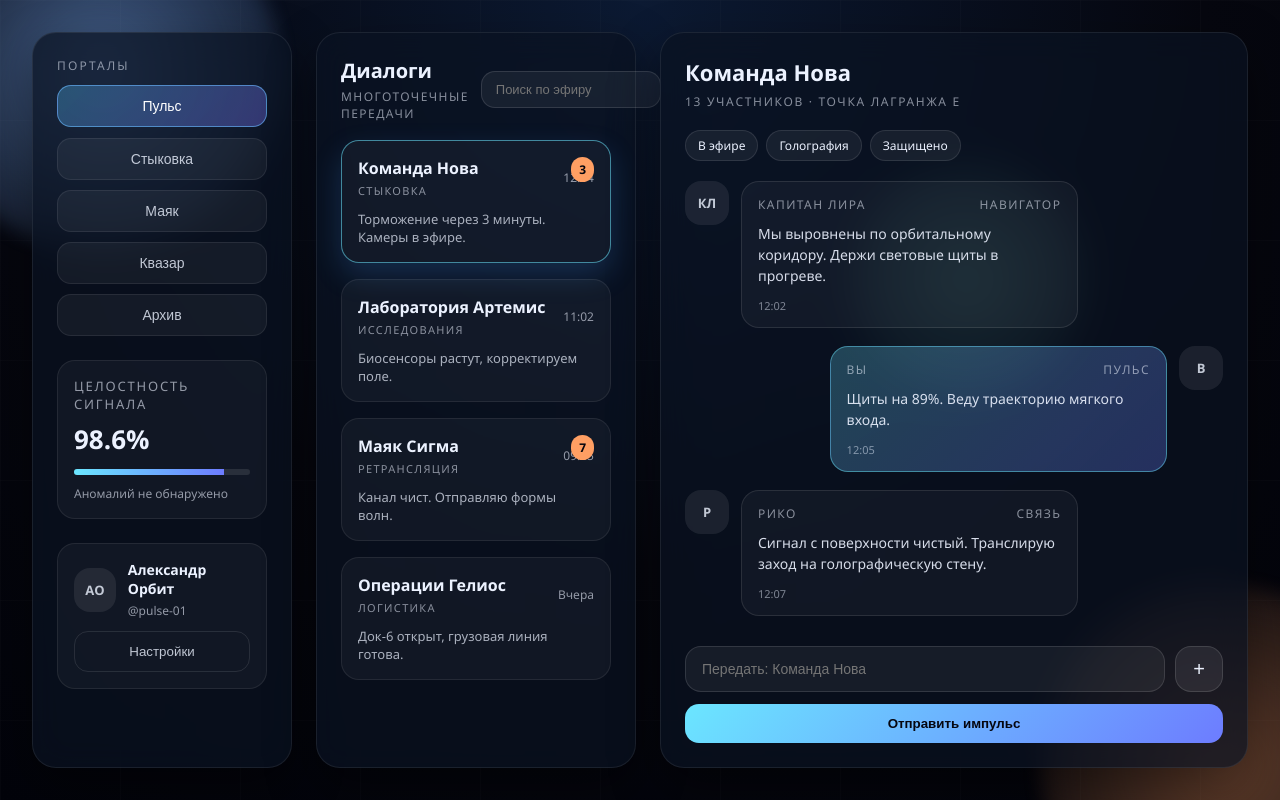
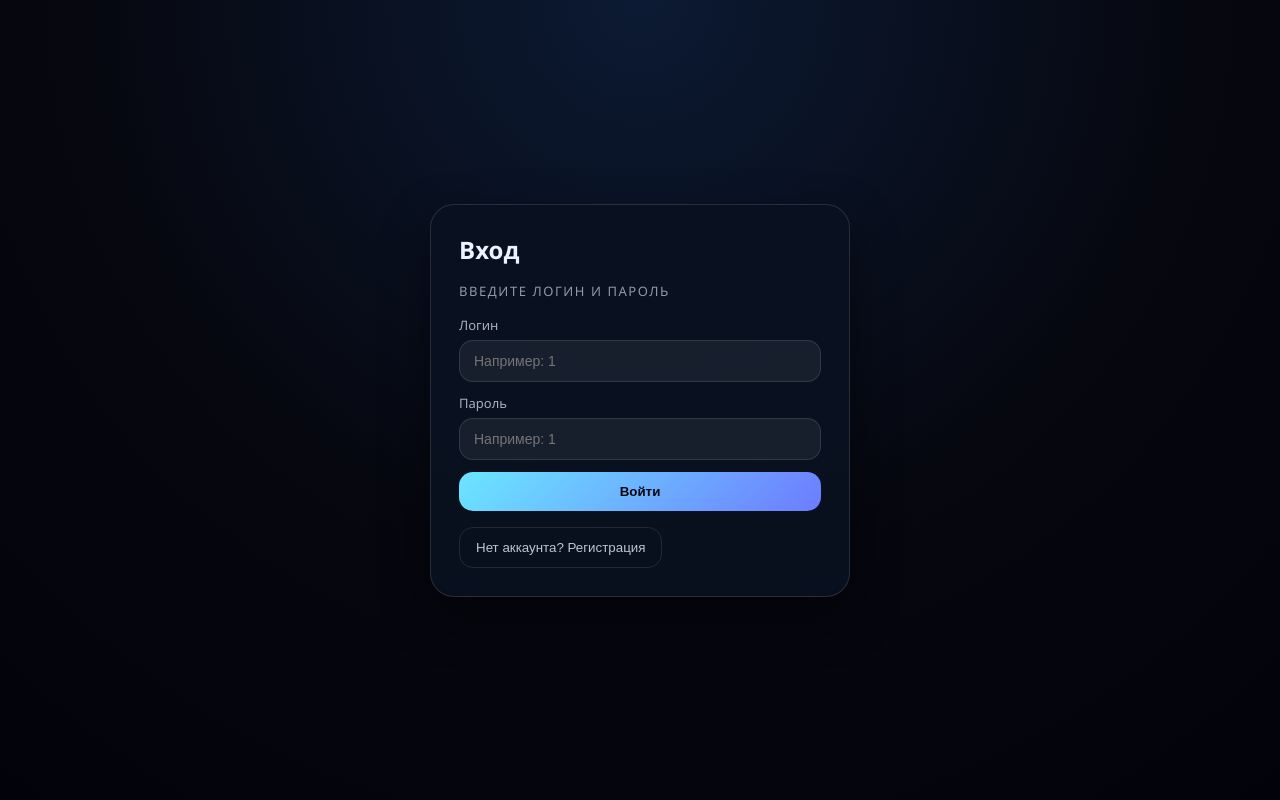
Before and after one commit to MrGodgames/Space-Point, a React (Vite) app: page / in a window 1280 px wide. Built offline with nearby package versions, Linux system fonts and the light colour scheme.

Commit message:
feat: add authentication functionality with login and registration forms

```diff
--- a/src/App.css
+++ b/src/App.css
@@ -31,6 +31,86 @@ body,
   min-height: 100vh;
   overflow: hidden;
   padding: 32px;
+}
+
+.auth {
+  min-height: 100vh;
+  display: grid;
+  place-items: center;
+  padding: 32px;
+}
+
+.auth-card {
+  width: min(420px, 100%);
+  border-radius: 24px;
+  background: rgba(10, 18, 34, 0.85);
+  border: 1px solid rgba(255, 255, 255, 0.12);
+  box-shadow: 0 20px 50px rgba(0, 0, 0, 0.45);
+  padding: 28px;
+  display: grid;
+  gap: 16px;
+}
+
+.auth-card h1 {
+  margin: 0;
+  font-size: 24px;
+}
+
+.auth-sub {
+  margin: 0;
+  color: rgba(236, 242, 255, 0.6);
+  font-size: 13px;
+  text-transform: uppercase;
+  letter-spacing: 0.12em;
+}
+
+.auth-form {
+  display: grid;
+  gap: 12px;
+}
+
+.auth-form label {
+  display: grid;
+  gap: 6px;
+  font-size: 13px;
+  color: rgba(236, 242, 255, 0.7);
+}
+
+.auth-form input {
+  padding: 12px 14px;
+  border-radius: 14px;
+  border: 1px solid rgba(255, 255, 255, 0.12);
+  background: rgba(255, 255, 255, 0.06);
+  color: #ecf2ff;
+  font-size: 14px;
+}
+
+.auth-error {
+  padding: 10px 12px;
+  border-radius: 12px;
+  background: rgba(255, 120, 120, 0.15);
+  border: 1px solid rgba(255, 120, 120, 0.35);
+  color: rgba(255, 214, 214, 0.9);
+  font-size: 12px;
+}
+
+.auth-switch {
+  justify-self: start;
+}
+
+@media (max-width: 720px) {
+  .auth {
+    padding: 0;
+  }
+
+  .auth-card {
+    width: 100%;
+    height: 100%;
+    border-radius: 0;
+    border: none;
+    box-shadow: none;
+    padding: 20px;
+  }
 }
 
 .app-mobile {
--- a/src/App.jsx
+++ b/src/App.jsx
@@ -12,6 +12,15 @@ function App() {
   const [activeThreadId, setActiveThreadId] = useState(threads[0]?.id);
   const [showChat, setShowChat] = useState(false);
   const [isAccountOpen, setIsAccountOpen] = useState(false);
+  const [isAuth, setIsAuth] = useState(false);
+  const [authMode, setAuthMode] = useState("login");
+  const [loginValue, setLoginValue] = useState("");
+  const [passwordValue, setPasswordValue] = useState("");
+  const [confirmPasswordValue, setConfirmPasswordValue] = useState("");
+  const [emailValue, setEmailValue] = useState("");
+  const [firstNameValue, setFirstNameValue] = useState("");
+  const [lastNameValue, setLastNameValue] = useState("");
+  const [authError, setAuthError] = useState("");
 
   useEffect(() => {
     const checkSize = () => {
@@ -37,6 +46,129 @@ function App() {
 
   const activeThread =
     threads.find((thread) => thread.id === activeThreadId) ?? threads[0];
+
+  const handleAuthSubmit = (event) => {
+    event.preventDefault();
+    setAuthError("");
+
+    if (authMode === "login") {
+      if (loginValue === "1" && passwordValue === "1") {
+        setIsAuth(true);
+        return;
+      }
+
+      setAuthError("Неверный логин или пароль.");
+      return;
+    }
+
+    if (!emailValue || !loginValue || !passwordValue || !firstNameValue) {
+      setAuthError("Заполните обязательные поля.");
+      return;
+    }
+
+    if (passwordValue !== confirmPasswordValue) {
+      setAuthError("Пароли не совпадают.");
+      return;
+    }
+
+    setIsAuth(true);
+  };
+
+  if (!isAuth) {
+    return (
+      <div className="auth">
+        <div className="auth-card">
+          <h1>{authMode === "login" ? "Вход" : "Регистрация"}</h1>
+          <p className="auth-sub">
+            {authMode === "login"
+              ? "Введите логин и пароль"
+              : "Создайте новый аккаунт"}
+          </p>
+          <form className="auth-form" onSubmit={handleAuthSubmit}>
+            {authMode === "register" && (
+              <>
+                <label>
+                  Почта
+                  <input
+                    type="email"
+                    value={emailValue}
+                    onChange={(event) => setEmailValue(event.target.value)}
+                    placeholder="name@example.com"
+                  />
+                </label>
+                <label>
+                  Имя
+                  <input
+                    type="text"
+                    value={firstNameValue}
+                    onChange={(event) => setFirstNameValue(event.target.value)}
+                    placeholder="Имя"
+                  />
+                </label>
+                <label>
+                  Фамилия (необязательно)
+                  <input
+                    type="text"
+                    value={lastNameValue}
+                    onChange={(event) => setLastNameValue(event.target.value)}
+                    placeholder="Фамилия"
+                  />
+                </label>
+              </>
+            )}
+            <label>
+              Логин
+              <input
+                type="text"
+                value={loginValue}
+                onChange={(event) => setLoginValue(event.target.value)}
+                placeholder="Например: 1"
+              />
+            </label>
+            <label>
+              Пароль
+              <input
+                type="password"
+                value={passwordValue}
+                onChange={(event) => setPasswordValue(event.target.value)}
+                placeholder="Например: 1"
+              />
+            </label>
+            {authMode === "register" && (
+              <label>
+                Подтвердите пароль
+                <input
+                  type="password"
+                  value={confirmPasswordValue}
+                  onChange={(event) =>
+                    setConfirmPasswordValue(event.target.value)
+                  }
+                  placeholder="Повторите пароль"
+                />
+              </label>
+            )}
+            {authError && <div className="auth-error">{authError}</div>}
+            <button className="primary" type="submit">
+              {authMode === "login" ? "Войти" : "Создать аккаунт"}
+            </button>
+          </form>
+          <button
+            className="ghost auth-switch"
+            type="button"
+            onClick={() => {
+              setAuthMode(authMode === "login" ? "register" : "login");
+              setAuthError("");
+              setConfirmPasswordValue("");
+            }}
+          >
+            {authMode === "login"
+              ? "Нет аккаунта? Регистрация"
+              : "Уже есть аккаунт? Войти"}
+          </button>
+        </div>
+      </div>
+    );
+  }
 
   return (
     <div className={`app ${isMobile ? "app-mobile" : ""}`}>
@@ -118,6 +250,16 @@ function App() {
         account={account}
         isOpen={isAccountOpen}
         onClose={() => setIsAccountOpen(false)}
+        onLogout={() => {
+          setIsAuth(false);
+          setIsAccountOpen(false);
+          setLoginValue("");
+          setPasswordValue("");
+          setConfirmPasswordValue("");
+          setEmailValue("");
+          setFirstNameValue("");
+          setLastNameValue("");
+        }}
       />
     </div>
   );
--- a/src/components/AccountModal.jsx
+++ b/src/components/AccountModal.jsx
@@ -1,4 +1,4 @@
-function AccountModal({ account, isOpen, onClose }) {
+function AccountModal({ account, isOpen, onClose, onLogout }) {
   if (!isOpen) {
     return null;
   }
@@ -31,6 +31,9 @@ function AccountModal({ account, isOpen, onClose }) {
         <div className="modal-actions">
           <button className="ghost" type="button">Сменить статус</button>
           <button className="ghost" type="button">Устройства</button>
+          <button className="ghost" type="button" onClick={onLogout}>
+            Выйти
+          </button>
           <button className="primary" type="button">Сохранить</button>
         </div>
       </div>
```
